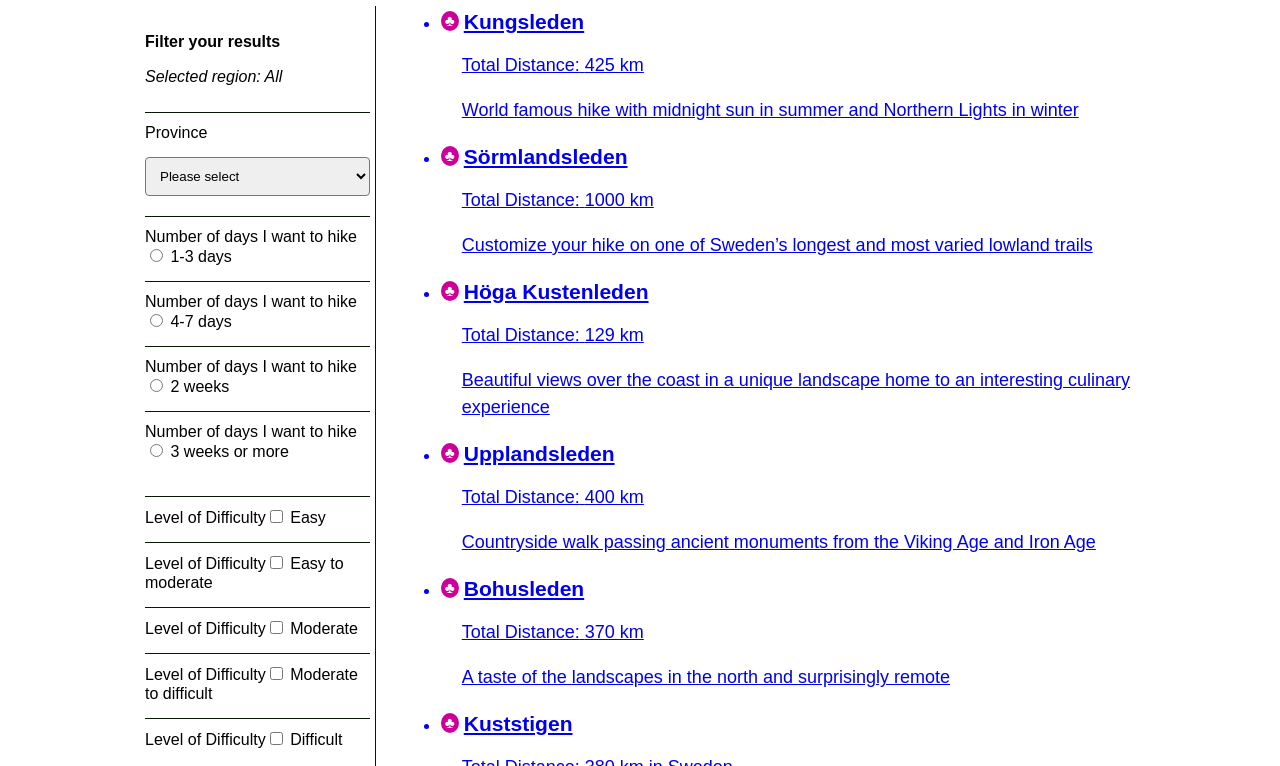
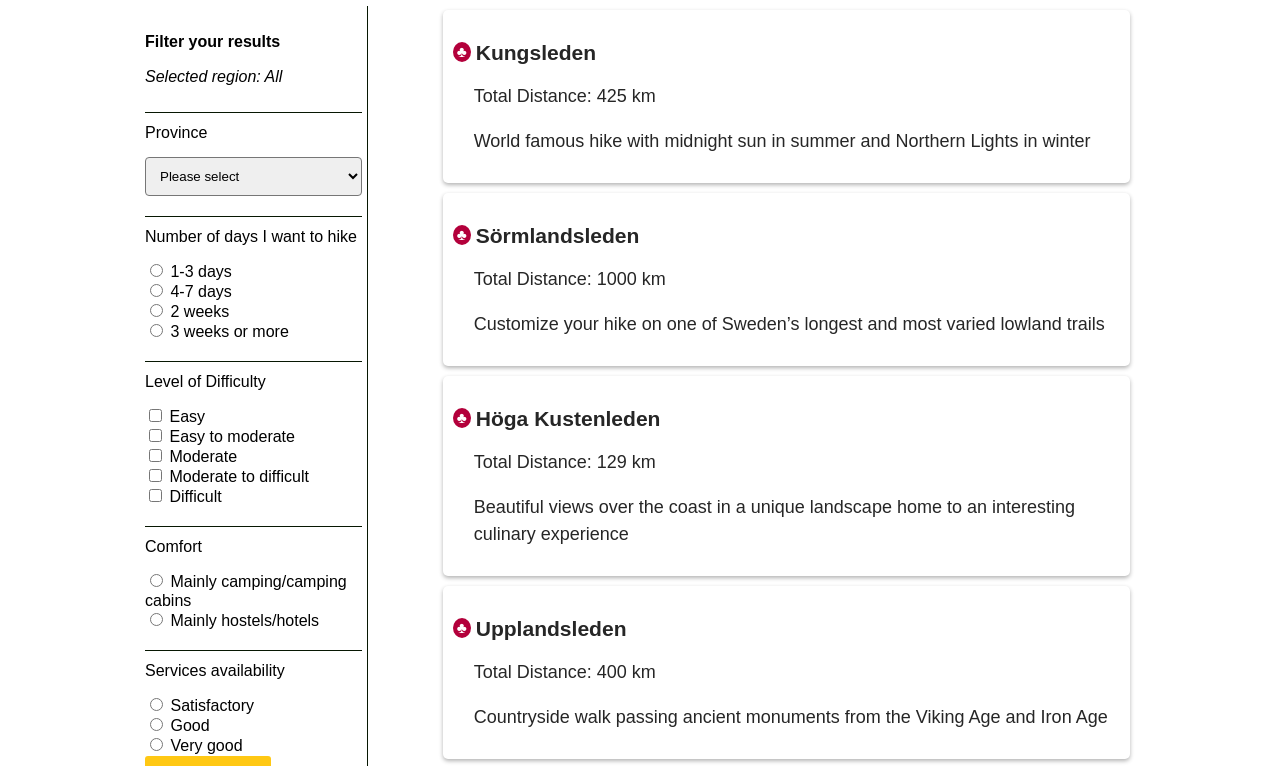
Before and after one commit to vocado78/new-hiking-trails, a React app: page /results in a window 1280 px wide. Shown: the part 210-976 px from the top of the page. Built offline with nearby package versions, Linux system fonts and the light colour scheme.

Commit message:
FIXES label issue and adds static to results proptypes

```diff
--- a/src/components/Results/Filter/CheckOrRadioButton/CheckOrRadionButton.js
+++ b/src/components/Results/Filter/CheckOrRadioButton/CheckOrRadionButton.js
@@ -15,9 +15,10 @@ export default function CheckOrRadioButton(props) {
 
   return (
     <div className={styles.formRow}>
+      {/* eslint-disable-next-line jsx-a11y/label-has-for */}
+      <label htmlFor={setName} className={styles.labelTitle}>{title}</label>
       {options.map(option => (
-        <label htmlFor={setName} key={option} className={styles.labelTitle}>
-          {title}
+        <div key={option}>
           <input
             name={setName}
             onChange={handleFunc}
@@ -27,7 +28,7 @@ export default function CheckOrRadioButton(props) {
           />
           {' '}
           {option}
-        </label>
+        </div>
       ))}
     </div>
   );
--- a/src/components/Results/List/ListItem/styles.css
+++ b/src/components/Results/List/ListItem/styles.css
@@ -1,6 +1,6 @@
 .listItem > span {
   float: left;
-  background-color: #cc0099;
+  background-color: #b3003b;
   color: #ffffff;
   border-radius: 50%;
   font-size: 0.85em;
--- a/src/components/Results/List/styles.css
+++ b/src/components/Results/List/styles.css
@@ -1,12 +1,14 @@
 .list > h2 {
   font-size: 2em;
-  color: #284d00;
   margin: 50px 0 25px 5px;
 }
 
-.list > li {
+.list > ul > a {
+  text-decoration: none;
+}
+
+.list > ul > a > li {
   list-style-type: none;
-  background-color: #ffffff;
   color: #262626;
   border-radius: 5px;
   padding: 10px;
@@ -16,8 +18,8 @@
   box-shadow: 0 2px 4px rgba(0,0,0,0.3);
 }
 
-.list > li:hover {
-  border: 2px solid #cc0099;
+.list > ul > a > li:hover {
+  border: 2px solid #b3003b;
   -webkit-box-shadow: 0 2px 4px 2px rgba(0,0,0,0.3);
   -moz-box-shadow: 0 2px 4px 2px rgba(0,0,0,0.3);
   box-shadow: 0 2px 4px 2px rgba(0,0,0,0.3);
--- a/src/components/Results/Results.js
+++ b/src/components/Results/Results.js
@@ -15,7 +15,7 @@ import List from './List/List';
 
 
 export default class Results extends React.Component {
-  propTypes = {
+  static propTypes = {
     location: PropTypes.objectOf(
       PropTypes.string
     ).isRequired
```
